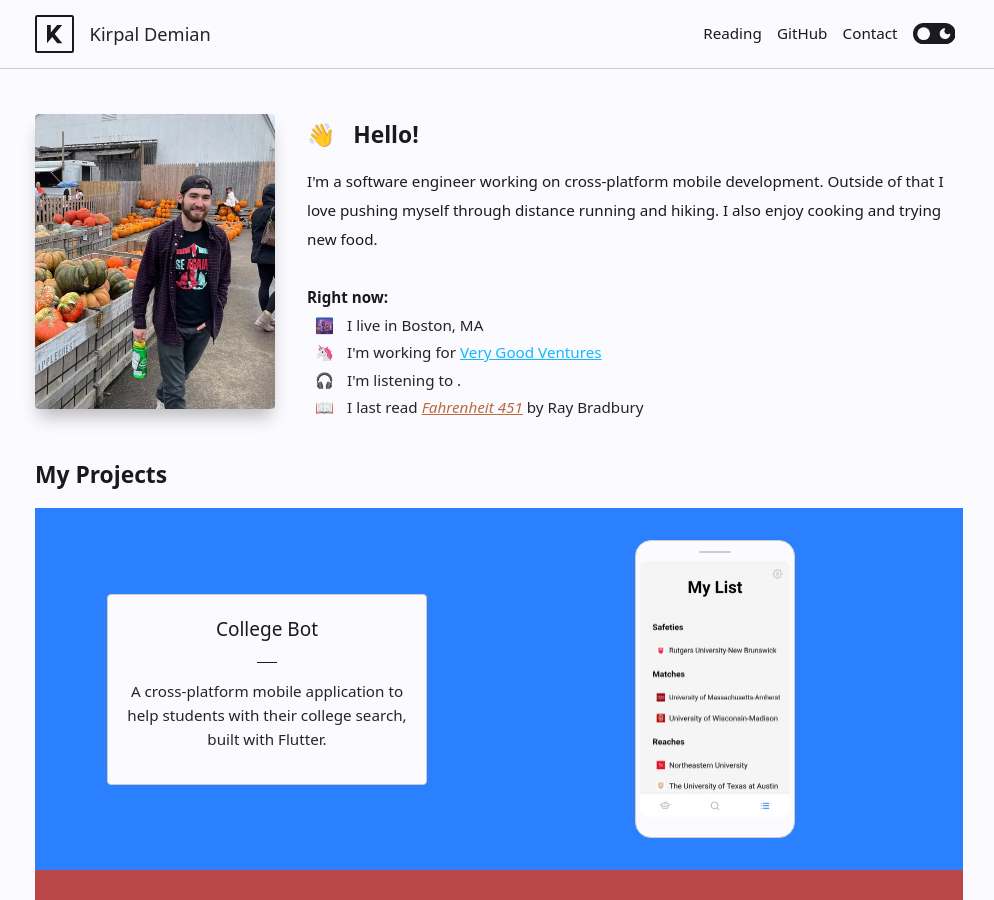
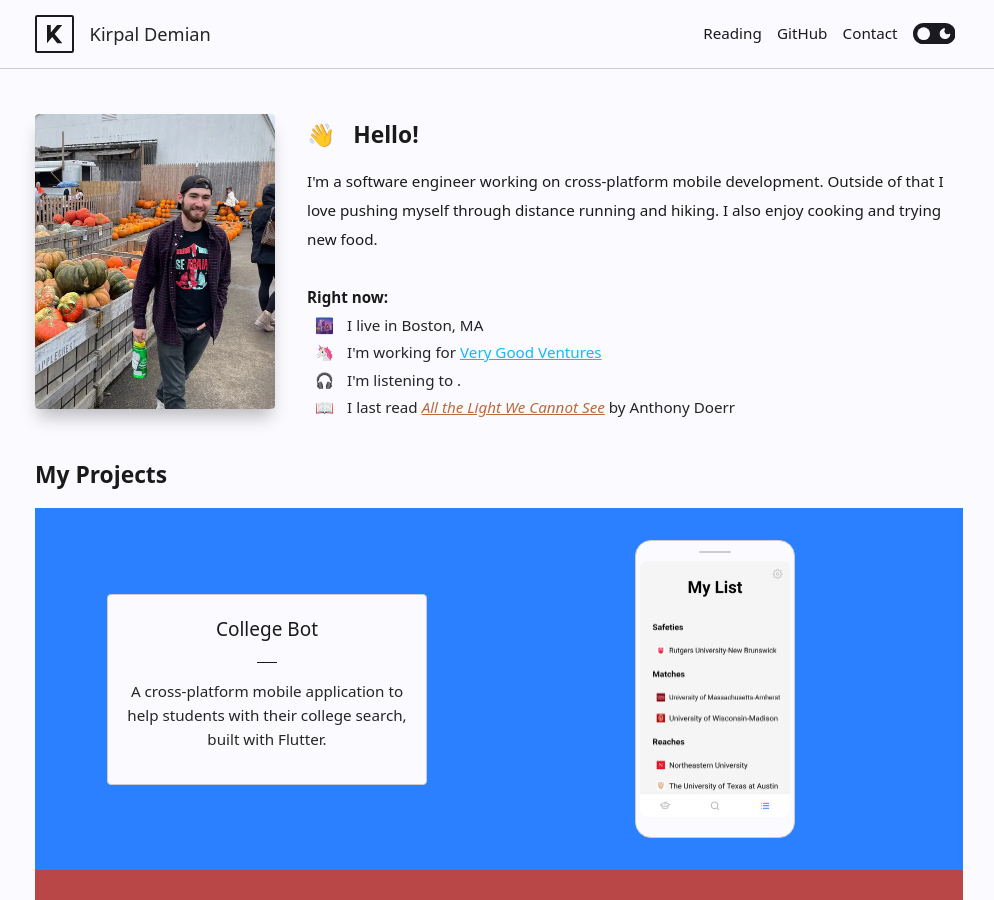
Before and after one commit to Kirpal/kirpal, a Jekyll site: the page built from index.html, in a window 1280 px wide and 900 px high. Shown: the whole window, without its empty margins (141-1135 px from the left). Built offline with Jekyll 4.4.1, drawn with Linux system fonts in a browser that asks for light colours.

Commit message:
Update reading.yml

```diff
--- a/_data/reading.yml
+++ b/_data/reading.yml
@@ -1,3 +1,11 @@
+- title: 'All the Light We Cannot See'
+  author: Anthony Doerr
+  isbn: 9781476746586
+  status: read
+  date_started: 2024/09/08
+  date_finished: 2024/09/15
+  rating: 5
+
 - title: 'Fahrenheit 451'
   author: Ray Bradbury
   isbn: 9780743247221
```
